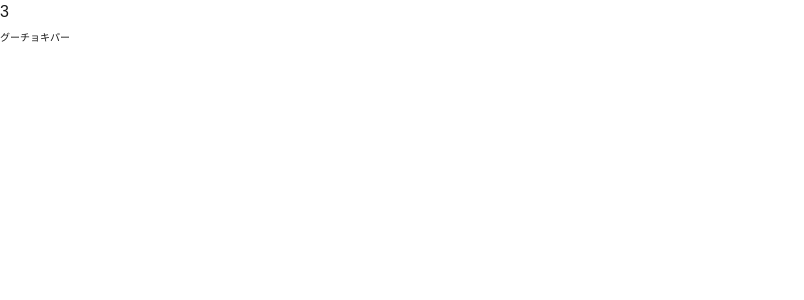
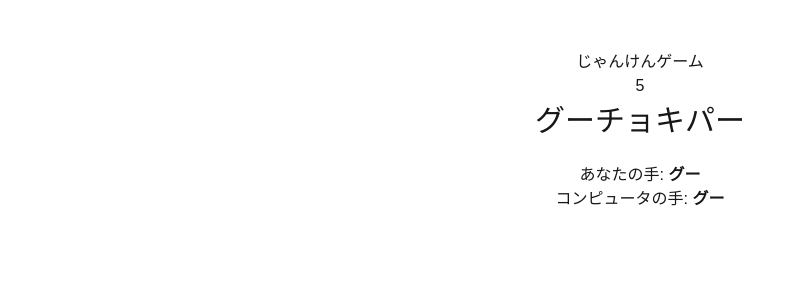
Before and after one commit to kageyamatakumu/atodashizyannkenn, a Next.js app in the folder frontend/: page /game in a window 1280 px wide. Shown: the top 300 px of the page, without its empty margins (0-804 px from the left). Built offline with nearby package versions, Linux system fonts and the light colour scheme.

Commit message:
じゃんけんロジック追加

```diff
--- a/frontend/src/app/game/_components/zyannkenBtn.tsx
+++ b/frontend/src/app/game/_components/zyannkenBtn.tsx
@@ -2,10 +2,12 @@ export type JankenProps = {
   /** グー: 0, チョキ: 1, パー: 2 */
   handType?: 0 | 1 | 2;
   /** ボタンのサイズ */
-  size?: number;
+  size: number;
+  // クリックイベント
+  onClick ?:() =>void;
 };
 
-function JankenButton({ handType = 0, size = 20 }: JankenProps) {
+function JankenButton({ handType = 0, size = 20 ,onClick}: JankenProps) {
   // 手の種類に応じたテキストを返す関数
   const getHandText = (): string => {
     switch (handType) {
@@ -23,7 +25,7 @@ function JankenButton({ handType = 0, size = 20 }: JankenProps) {
   const text = getHandText();
 
   return (
-    <button style={{ fontSize: `${size}px` }}>
+    <button className="border-4 rounded-full" style={{ fontSize: `${size}px` }} onClick={onClick}>
       {text}
     </button>
   );
--- a/frontend/src/app/game/page.tsx
+++ b/frontend/src/app/game/page.tsx
@@ -1,13 +1,61 @@
+"use client";
+import { useState } from "react";
+
 import { CountDownArea } from "./_components/CountDownArea";
-import ZyannkenBtn from "./_components/zyannkenBtn";
+import ZyannkenBtn, { JankenProps } from "./_components/zyannkenBtn";
 
-export default function page() {
+
+
+const choices: JankenProps["handType"][] = [0, 1, 2];
+
+const getResult = (playerHand: JankenProps["handType"], computerHand: JankenProps["handType"]):number => {
+  let result=-1;
+  if(playerHand!=undefined && computerHand!=undefined)
+  {
+    //じゃんけんアルゴリズム
+    // 0:あいこ 1:負け 2:勝利
+    result = (playerHand -computerHand +3)%3;
+  }
+  return result;
+};
+
+export default function Home() {
+  const [playerHand, setPlayerHand] = useState<JankenProps["handType"]>(0);
+  const [computerHand, setComputerHand] = useState<JankenProps["handType"]>(0);
+  const [result, setResult] = useState<string>("");
+
+  const handTypes =["グー", "チョキ", "パー"];
+  const handJudges =["あいこ","敗北","勝利"];
+  const playJanken = (handType: JankenProps["handType"]) => {
+    const randomHand = choices[Math.floor(Math.random() * choices.length)];
+    setPlayerHand(handType);
+    setComputerHand(randomHand);
+    const res = getResult(handType, randomHand);
+
+    setResult(handJudges[res]);
+  };
+
   return (
-    <div>
+    <div style={{ textAlign: "center", marginTop: "50px" }}>
+      <h1>じゃんけんゲーム</h1>
       <CountDownArea timeInSeconds={10} displayType={'number'} />
-      <ZyannkenBtn handType={0} size={10} />
-      <ZyannkenBtn handType={1} size={10} />
-      <ZyannkenBtn handType={2} size={10} />
+      <div>
+        {choices.map((choice) => (
+          <ZyannkenBtn
+            key={choice}
+            handType={choice}
+            size={30}
+            onClick={() => playJanken(choice)}
+          />
+        ))}
+      </div>
+      {playerHand !== null &&playerHand !== undefined && computerHand !== null &&computerHand !== undefined && (
+        <div style={{ marginTop: "20px" }}>
+          <p>あなたの手: <strong>{handTypes[playerHand]}</strong></p>
+          <p>コンピュータの手: <strong>{handTypes[computerHand]}</strong></p>
+          <h2>{result}</h2>
+        </div>
+      )}
     </div>
-  )
+  );
 }
```
